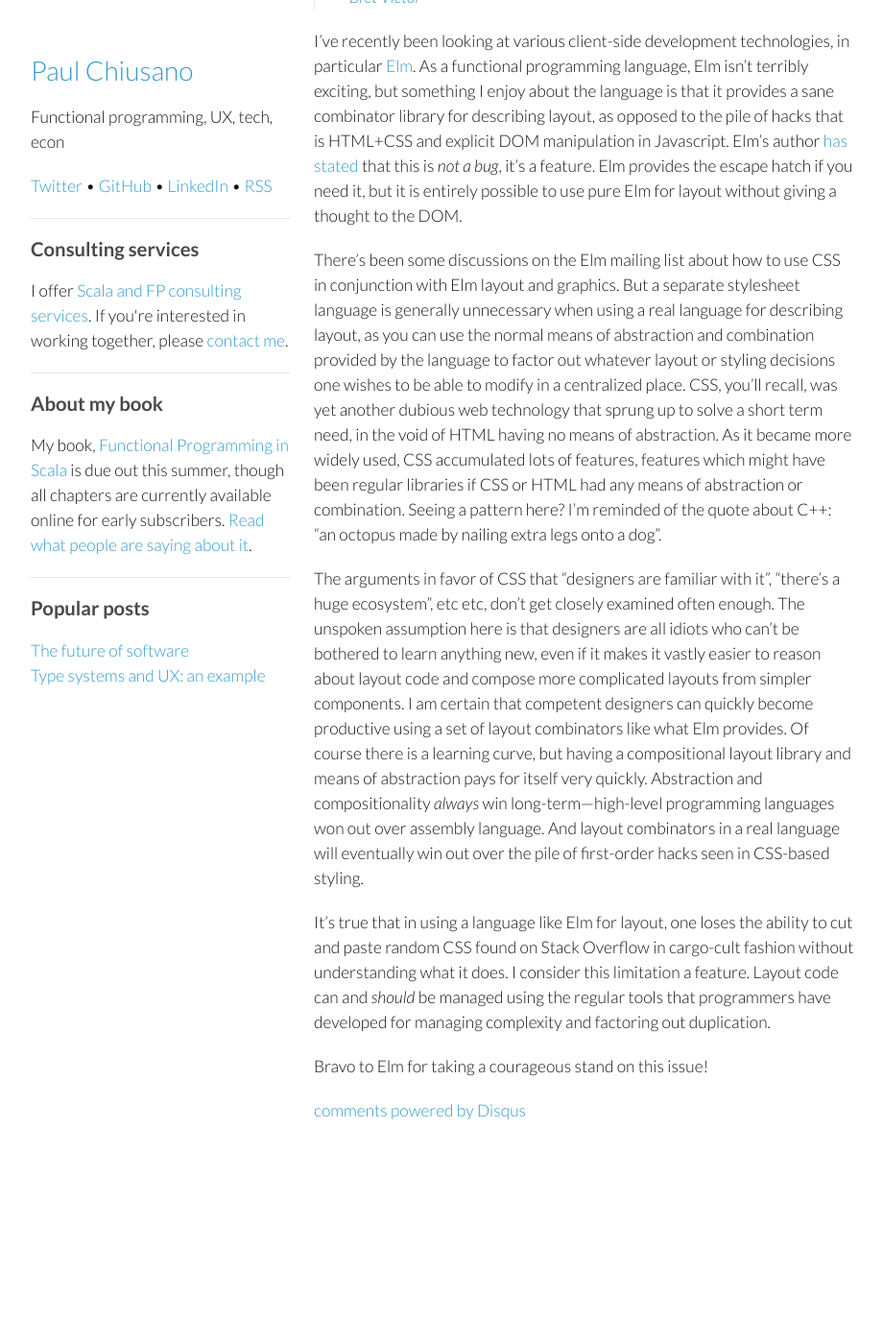
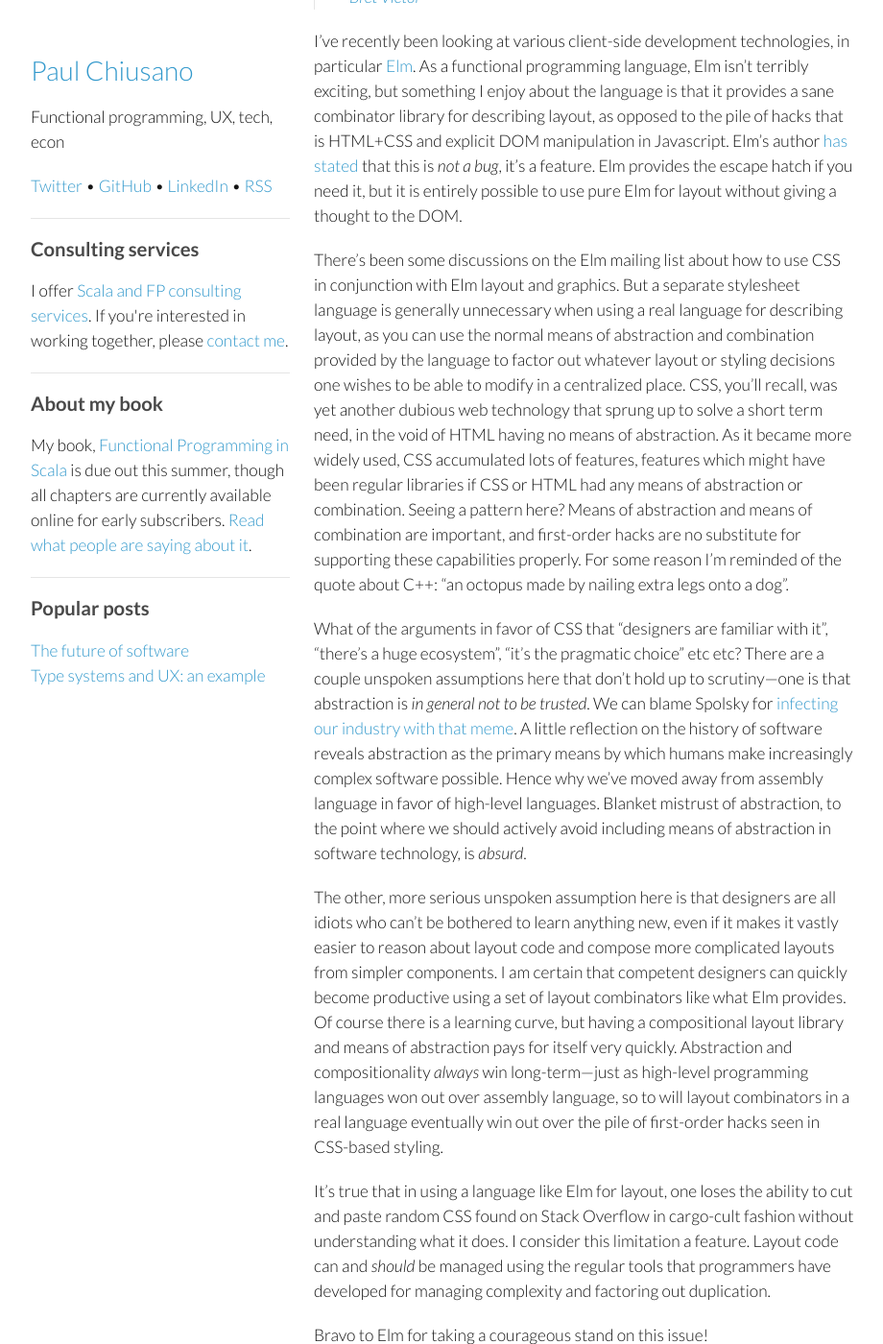
Before and after one commit to pchiusano/pchiusano.github.io, a Jekyll site: the page built from _posts/2014-07-02-css-is-unnecessary.markdown, in a window 1280 px wide and 1400 px high, scrolled down 357 px. Shown: the whole window at 96% size, without its empty margins (178-1098 px from the left). Built offline with Jekyll 4.4.1, drawn with Linux system fonts in a browser that asks for light colours; comment, search, counter and statistics services are not loaded; before the commit the page ends 1577 px from its top, so only the background shows below that.

Commit message:
Update 2014-07-02-css-is-unnecessary.markdown

```diff
--- a/_posts/2014-07-02-css-is-unnecessary.markdown
+++ b/_posts/2014-07-02-css-is-unnecessary.markdown
@@ -10,9 +10,11 @@ categories: [fp]
 
 I've recently been looking at various client-side development technologies, in particular [Elm](http://elm-lang.org/). As a functional programming language, Elm isn't terribly exciting, but something I enjoy about the language is that it provides a sane combinator library for describing layout, as opposed to the pile of hacks that is HTML+CSS and explicit DOM manipulation in Javascript. Elm's author [has stated](https://groups.google.com/forum/#!msg/elm-discuss/qRKBmKjTBpk/SjF1MyjjkxwJ) that this is _not a bug_, it's a feature. Elm provides the escape hatch if you need it, but it is entirely possible to use pure Elm for layout without giving a thought to the DOM.
 
-There's been some discussions on the Elm mailing list about how to use CSS in conjunction with Elm layout and graphics. But a separate stylesheet language is generally unnecessary when using a real language for describing layout, as you can use the normal means of abstraction and combination provided by the language to factor out whatever layout or styling decisions one wishes to be able to modify in a centralized place. CSS, you'll recall, was yet another dubious web technology that sprung up to solve a short term need, in the void of HTML having no means of abstraction. As it became more widely used, CSS accumulated lots of features, features which might have been regular libraries if CSS or HTML had any means of abstraction or combination. Seeing a pattern here? I'm reminded of the quote about C++: "an octopus made by nailing extra legs onto a dog".
+There's been some discussions on the Elm mailing list about how to use CSS in conjunction with Elm layout and graphics. But a separate stylesheet language is generally unnecessary when using a real language for describing layout, as you can use the normal means of abstraction and combination provided by the language to factor out whatever layout or styling decisions one wishes to be able to modify in a centralized place. CSS, you'll recall, was yet another dubious web technology that sprung up to solve a short term need, in the void of HTML having no means of abstraction. As it became more widely used, CSS accumulated lots of features, features which might have been regular libraries if CSS or HTML had any means of abstraction or combination. Seeing a pattern here? Means of abstraction and means of combination are important, and first-order hacks are no substitute for supporting these capabilities properly. For some reason I'm reminded of the quote about C++: "an octopus made by nailing extra legs onto a dog".
 
-The arguments in favor of CSS that "designers are familiar with it", "there's a huge ecosystem", etc etc, don't get closely examined often enough. The unspoken assumption here is that designers are all idiots who can't be bothered to learn anything new, even if it makes it vastly easier to reason about layout code and compose more complicated layouts from simpler components. I am certain that competent designers can quickly become productive using a set of layout combinators like what Elm provides. Of course there is a learning curve, but having a compositional layout library and means of abstraction pays for itself very quickly. Abstraction and compositionality *always* win long-term---high-level programming languages won out over assembly language. And layout combinators in a real language will eventually win out over the pile of first-order hacks seen in CSS-based styling.
+What of the arguments in favor of CSS that "designers are familiar with it", "there's a huge ecosystem", "it's the pragmatic choice" etc etc? There are a couple unspoken assumptions here that don't hold up to scrutiny---one is that abstraction is _in general not to be trusted_. We can blame Spolsky for [infecting our industry with that meme](http://www.joelonsoftware.com/articles/LeakyAbstractions.html). A little reflection on the history of software reveals abstraction as the primary means by which humans make increasingly complex software possible. Hence why we've moved away from assembly language in favor of high-level languages. Blanket mistrust of abstraction, to the point where we should actively avoid including means of abstraction in software technology, is _absurd_.
+
+The other, more serious unspoken assumption here is that designers are all idiots who can't be bothered to learn anything new, even if it makes it vastly easier to reason about layout code and compose more complicated layouts from simpler components. I am certain that competent designers can quickly become productive using a set of layout combinators like what Elm provides. Of course there is a learning curve, but having a compositional layout library and means of abstraction pays for itself very quickly. Abstraction and compositionality *always* win long-term---just as high-level programming languages won out over assembly language, so to will layout combinators in a real language eventually win out over the pile of first-order hacks seen in CSS-based styling.
 
 It's true that in using a language like Elm for layout, one loses the ability to cut and paste random CSS found on Stack Overflow in cargo-cult fashion without understanding what it does. I consider this limitation a feature. Layout code can and _should_ be managed using the regular tools that programmers have developed for managing complexity and factoring out duplication.
 
```
